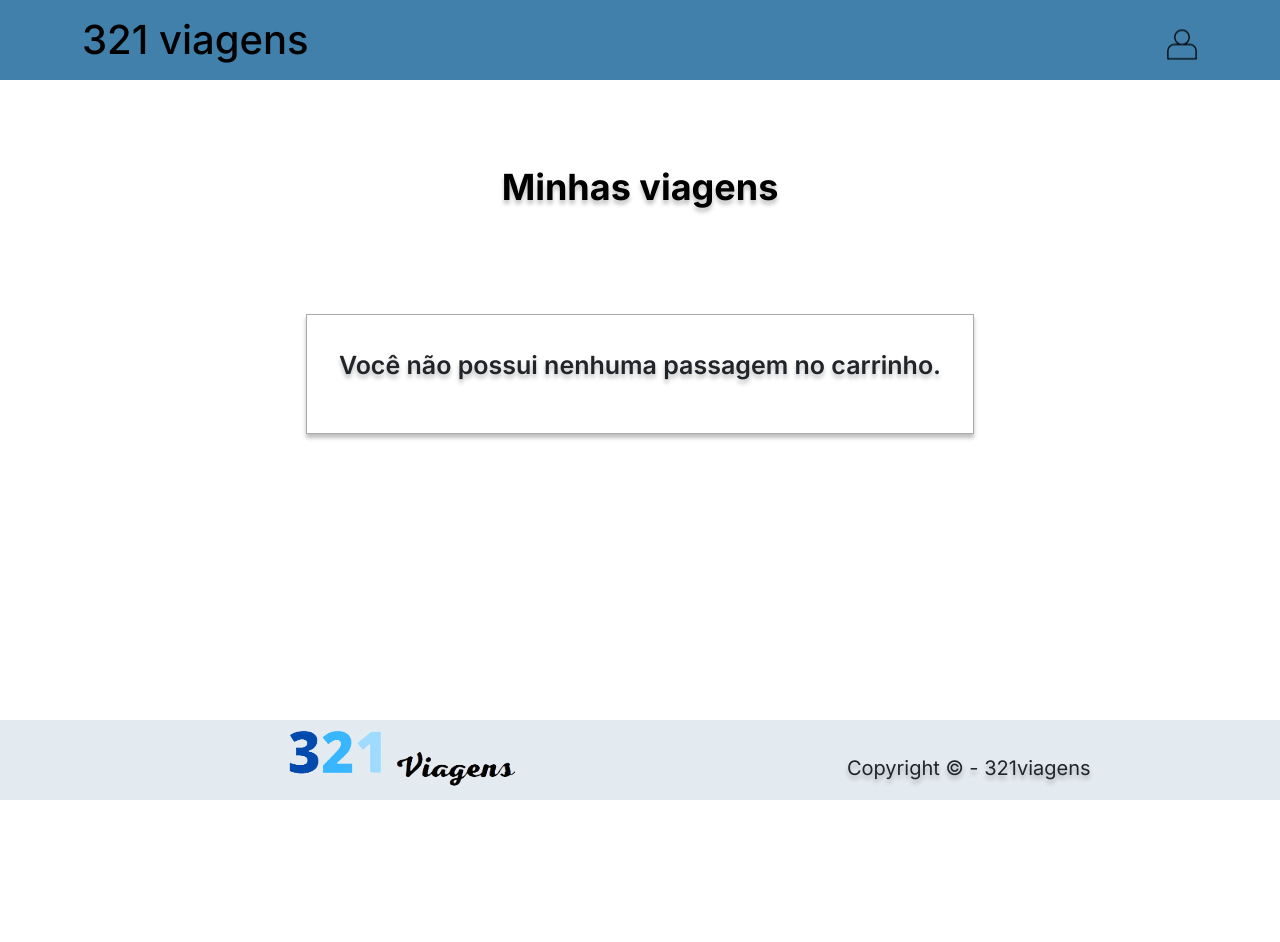
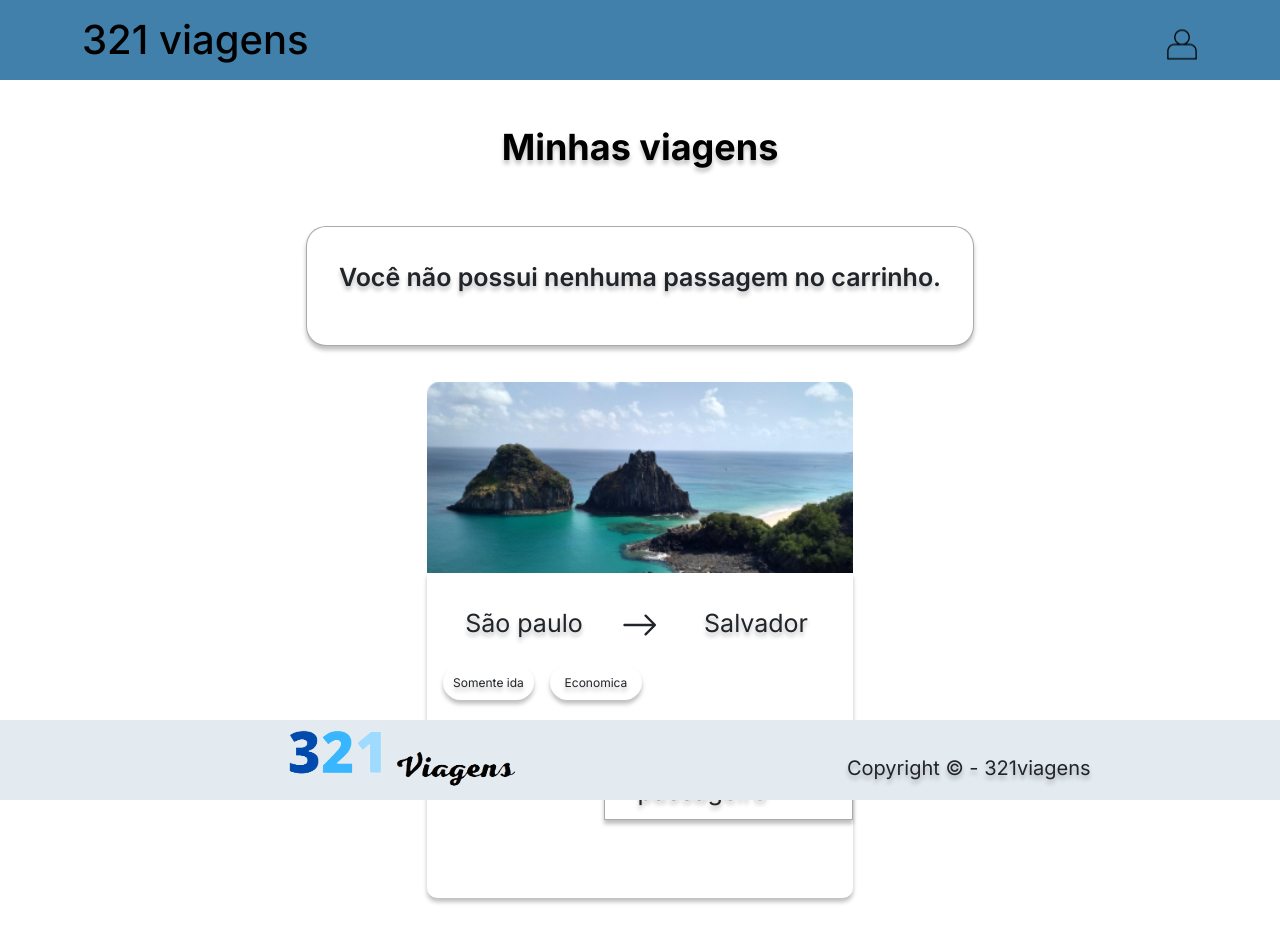
Before and after one commit to NeckBlick/Passagem-aera, a React (Create React App) app: page /carrinho in a window 1280 px wide. Shown: the top 942 px of the page. Before the commit the page ends 800 px from the top, so only its background shows below. Built offline with nearby package versions, Linux system fonts and the light colour scheme.

Commit message:
carrinho

```diff
--- a/package.json
+++ b/package.json
@@ -4,6 +4,7 @@
   "private": true,
   "dependencies": {
     "-": "^0.0.1",
+    "@react-icons/all-files": "^4.1.0",
     "@testing-library/jest-dom": "^5.16.5",
     "@testing-library/react": "^13.4.0",
     "@testing-library/user-event": "^13.5.0",
@@ -11,6 +12,7 @@
     "react": "^18.2.0",
     "react-bootstrap": "^2.5.0",
     "react-dom": "^18.2.0",
+    "react-icons": "^4.4.0",
     "react-router-dom": "^6.4.0",
     "react-scripts": "5.0.1",
     "web-vitals": "^2.1.4"
--- /dev/null
+++ b/src/pages/Carrinho/carrinho.css
@@ -0,0 +1,89 @@
+.text-minhasviagens p {
+    display: flex;
+    justify-content: center;
+    align-items: center;
+    font-family: 'Inter';
+    color: #000000;
+    text-shadow: 0px 4px 4px rgba(0, 0, 0, 0.25);
+    font-weight: bold;
+    font-size: 36px;
+    font-weight: 700;
+    margin-top: 0.5rem;
+    margin-bottom: 0.5rem;
+}
+.title_carrinho{
+    width: 100%;
+}
+.box {
+    display: flex;
+    justify-content: center;
+    align-items: center;
+    margin-top: 5rem;
+    margin-bottom: 5rem;
+}
+
+.text_box {
+    box-sizing: border-box;
+    position: absolute;
+    background: #FFFFFF;
+    border: 1px solid rgba(147, 141, 141, 0.75);
+    box-shadow: 0px 4px 4px rgba(0, 0, 0, 0.25);
+    font-weight: bold;
+    font-weight: 600;
+    border-radius: 20px;
+
+}
+/* estilizando card */
+
+.cards{
+    display: flex;
+    align-items: center;
+    justify-content: center;
+
+}
+
+.price_carrinho p{
+    width: 100%;
+    justify-content: center;
+    display: flex;
+    align-items: center;
+
+}
+.preco_carrinho{
+    font-size: 1rem;
+
+}
+.ida_volta{
+    display: flex;
+    flex-direction: row;
+}
+.seta_icon{
+    height: 6.5rem;
+    width: 6.5rem;
+}
+.baixo-card{
+    display: flex;
+}
+.label{
+    background: #FFFFFF;
+    border: 1px solid rgba(147, 141, 141, 0.75);
+    box-shadow: 0px 4px 4px rgba(0, 0, 0, 0.25);
+    height: 50%;
+    align-items: center;
+
+}
+.text_label{
+  display: flex;
+
+}
+@media (max-width: 940px) {
+    .baixo-card{
+        display: flex;
+        flex-direction: column;
+        align-items: center;
+    }
+    .preco_carrinho{
+        font-size: 1.5;
+    }
+
+}
--- a/src/pages/Carrinho/index.js
+++ b/src/pages/Carrinho/index.js
@@ -1,7 +1,8 @@
 import React from "react";
 import Header_dois from "../../components/Header_dois";
-import "./style.css";
+import "./carrinho.css";
 import Footer from "../../components/Footer";
+import { BsArrowRight } from "react-icons/bs";
 
 function Carrinho() {
   return (
@@ -9,20 +10,51 @@ function Carrinho() {
       <Header_dois />
 
       <div className="geral">
-
         <div className="text-minhasviagens">
           <p>Minhas viagens</p>
         </div>
 
         <div className="box">
           <div className="text_box">
-                        <p>
-                            Você não possui nenhuma passagem no carrinho.
-                        </p>
+            <p>Você não possui nenhuma passagem no carrinho.</p>
           </div>
         </div>
 
         <div className="cards">
+          <div className="col-12 col-sm-6 col-md-4 col-lg-4 d-flex justify-content-center align-items-center my-3">
+            <div className="card_home">
+              <div className="img-top w-100">
+                <img
+                  src="assets/imagem_cidade_03.png"
+                  alt="imagem de uma cidade"
+                  className="w-100 img-fluid"
+                />
+              </div>
+              <div className="bottom-card">
+                <div className="ida_volta">
+                  <p className="title_carrinho">São paulo</p>
+                  <BsArrowRight className="seta_icon" />
+                  <p className="title_carrinho">Salvador</p>
+                </div>
+                <div className="bottom-ida">
+                  <p>Somente ida</p>
+                  <p>Economica</p>
+                </div>
+
+                <div className="baixo-card">
+                  <div className="price_carrinho col-5 ">
+                    <p className="preco_carrinho">R$423,10</p>
+                  </div>
+                  <div className="direita-card col-7">
+                    <div className="label">
+                      <p className="text_label">nome do passageiro</p>
+                    </div>
+                  </div>
+                </div>
+
+              </div>
+            </div>
+          </div>
         </div>
       </div>
 
--- a/src/pages/Carrinho/style.css
+++ /dev/null
@@ -1,30 +0,0 @@
-.text-minhasviagens p {
-    display: flex;
-    justify-content: center;
-    align-items: center;
-    font-family: 'Inter';
-    color: #000000;
-    text-shadow: 0px 4px 4px rgba(0, 0, 0, 0.25);
-    font-weight: bold;
-    font-size: 36px;
-    font-weight: 700;
-    margin-top: 3rem;
-}
-
-.box {
-    display: flex;
-    justify-content: center;
-    align-items: center;
-    margin-top: 8rem;
-    margin-bottom: 10rem;
-}
-
-.text_box {
-    box-sizing: border-box;
-    position: absolute;
-    background: #FFFFFF;
-    border: 1px solid rgba(147, 141, 141, 0.75);
-    box-shadow: 0px 4px 4px rgba(0, 0, 0, 0.25);
-    font-weight: bold;
-    font-weight: 600;
-}
```
Also changed, not shown: src/pages/Home/index.js (+0 -12 lines), 2 other files (tests, documents, lock files or other folders). Lines whose indentation alone changed are shown as unchanged.
